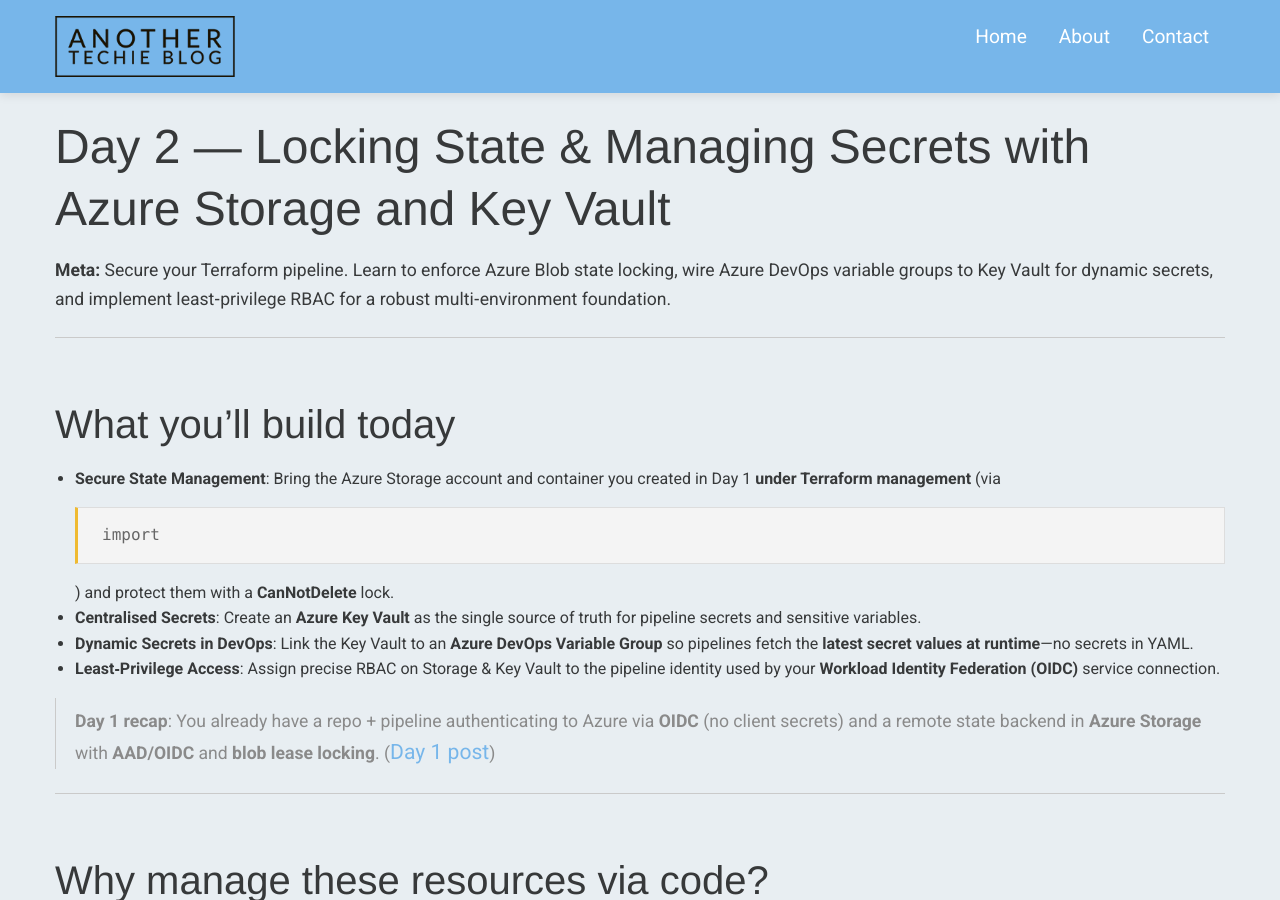
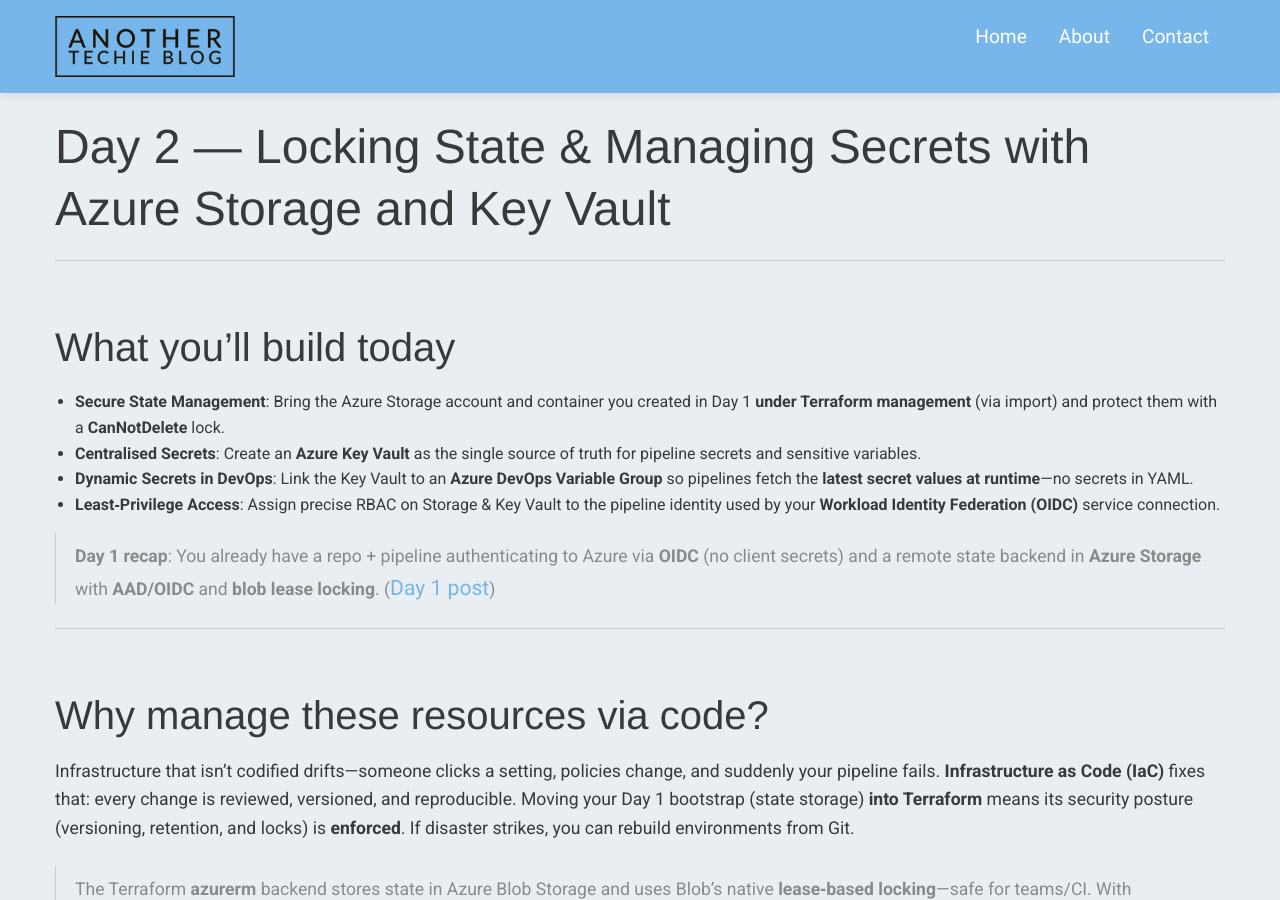
Before and after one commit to mdlister/Another-Techie-Blog, a Jekyll site: the page built from _posts/2025-09-20-Terraform-Mini-Series-Part-2.md, in a window 1280 px wide and 900 px high, scrolled down 632 px. Built offline with Jekyll 4.4.1, drawn with Linux system fonts in a browser that asks for light colours; comment, search, counter and statistics services are not loaded.

Commit message:
updateding formatting

```diff
--- a/_posts/2025-09-20-Terraform-Mini-Series-Part-2.md
+++ b/_posts/2025-09-20-Terraform-Mini-Series-Part-2.md
@@ -16,13 +16,11 @@
 
 # Day 2 — Locking State & Managing Secrets with Azure Storage and Key Vault
 
-**Meta:** Secure your Terraform pipeline. Learn to enforce Azure Blob state locking, wire Azure DevOps variable groups to Key Vault for dynamic secrets, and implement least‑privilege RBAC for a robust multi‑environment foundation.
-
 ---
 
 ## What you’ll build today
 
-- **Secure State Management**: Bring the Azure Storage account and container you created in Day 1 **under Terraform management** (via `import`) and protect them with a **CanNotDelete** lock.
+- **Secure State Management**: Bring the Azure Storage account and container you created in Day 1 **under Terraform management** (via import) and protect them with a **CanNotDelete** lock.
 - **Centralised Secrets**: Create an **Azure Key Vault** as the single source of truth for pipeline secrets and sensitive variables.
 - **Dynamic Secrets in DevOps**: Link the Key Vault to an **Azure DevOps Variable Group** so pipelines fetch the **latest secret values at runtime**—no secrets in YAML.
 - **Least‑Privilege Access**: Assign precise RBAC on Storage & Key Vault to the pipeline identity used by your **Workload Identity Federation (OIDC)** service connection.
```
